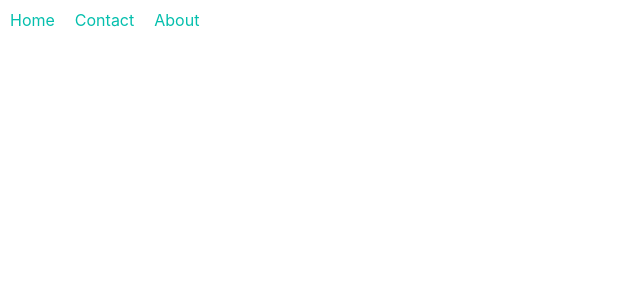
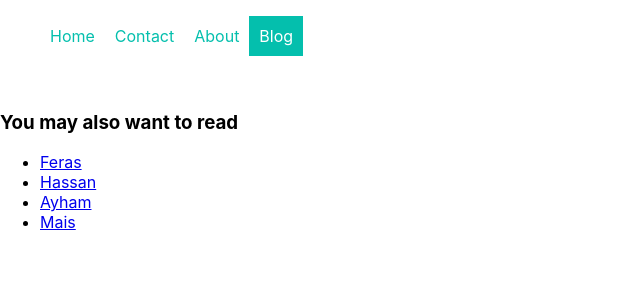
Before and after one commit to abdulkadir-muwakked/routing, a React (Create React App) app: page /blog/1 in a window 1280 px wide. Shown: the top 300 px of the page, without its empty margins (0-640 px from the left). Built offline with nearby package versions, Linux system fonts and the light colour scheme; no server answers.

Commit message:
Single Post and NavLink

```diff
--- a/src/App.js
+++ b/src/App.js
@@ -3,7 +3,7 @@ import Home from "./pages/home/Home";
 import Contact from "./pages/contact/Contact";
 import About from "./pages/about/About";
 import Nav from "./components/nav/Nav";
-import Person from "./pages/about/person/Person";
+import Post from "./pages/post/Post";
 
 function App() {
   return (
@@ -13,7 +13,7 @@ function App() {
         <Route path="/" element={<Home />} />
         <Route path="/contact" element={<Contact />} />
         <Route path="/about" element={<About />} />
-        <Route path='/blog/:slug' element={<Person />} />
+        <Route path='/blog/:slug' element={<Post />} />
       </Routes>
     </>
   );
--- a/src/components/nav/Nav.css
+++ b/src/components/nav/Nav.css
@@ -1,6 +1,10 @@
-nav a {
+menu a {
     display: inline-block;
     padding: 10px;
     color: #04bfad;
     text-decoration: none;
 }
+menu a.current {
+    background-color: #04bfad;
+    color: #FFF;
+}
--- a/src/components/nav/Nav.js
+++ b/src/components/nav/Nav.js
@@ -1,13 +1,35 @@
 import './Nav.css'
-import { Link } from 'react-router-dom'
+import { NavLink } from 'react-router-dom'
 
 const Nav = () => {
+    const links = [
+        {
+            target: '/',
+            text: 'Home'
+        },
+        {
+            target: '/contact',
+            text: 'Contact'
+        },
+        {
+            target: '/about',
+            text: 'About'
+        },
+        {
+            target: '/blog',
+            text: 'Blog'
+        }
+    ]
     return (
-        <nav>
-            <Link to="/" className='test'>Home</Link>
-            <Link to="/contact">Contact</Link>
-            <Link to="/about">About</Link>
-        </nav>
+        <menu>
+            {links.map((link, i) => {
+                return (
+                    <NavLink key={i} to={link.target} className={({isActive}) => {
+                        return isActive ? 'current' : ''
+                    }}>{link.text}</NavLink>
+                )
+            })}
+        </menu>
     )
 }
 
--- /dev/null
+++ b/src/components/postsList/PostsList.js
@@ -0,0 +1,22 @@
+import { Link } from "react-router-dom"
+
+const PostsList = () => {
+    return (
+        <ul>
+            <li>
+                <Link to='/blog/experience-the-effects-of-miraculous-stones'>Feras</Link>
+            </li>
+            <li>
+                <Link to='/blog/2020-trends-in-health-tourism'>Hassan</Link>
+            </li>
+            <li>
+                <Link to='/blog/opened-the-doors-of-the-damascus-spa-center'>Ayham</Link>
+            </li>
+            <li>
+                <Link to='/blog/how-to-become-a-good-vlogger'>Mais</Link>
+            </li>
+        </ul>
+    )
+}
+
+export default PostsList
--- a/src/pages/about/About.js
+++ b/src/pages/about/About.js
@@ -1,23 +1,10 @@
-import { Link } from "react-router-dom"
+import PostsList from "../../components/postsList/PostsList"
 
 const About = () => {
     return (
         <div>
             <h1>Our hard working employees</h1>
-            <ul>
-                <li>
-                    <Link to='/blog/experience-the-effects-of-miraculous-stones'>Feras</Link>
-                </li>
-                <li>
-                    <Link to='/blog/2020-trends-in-health-tourism'>Hassan</Link>
-                </li>
-                <li>
-                    <Link to='/blog/opened-the-doors-of-the-damascus-spa-center'>Ayham</Link>
-                </li>
-                <li>
-                    <Link to='/blog/how-to-become-a-good-vlogger'>Mais</Link>
-                </li>
-            </ul>
+            <PostsList />
         </div>
     )
 }
--- a/src/pages/about/person/Person.js
+++ b/src/pages/post/Post.js
@@ -1,7 +1,8 @@
 import { useEffect, useState } from "react"
 import { useParams } from "react-router-dom"
+import PostsList from "../../components/postsList/PostsList"
 
-const Person = () => {
+const Post = () => {
     const { slug } = useParams()
     const [post, setPost] = useState({})
 
@@ -13,13 +14,16 @@ const Person = () => {
                 })
             })
             .catch()
-    }, [])
+    }, [slug])
 
     return (
         <div>
             {post.title}
+            <img src={post.thumbnail} />
+            <h3>You may also want to read</h3>
+            <PostsList />
         </div>
     )
 }
 
-export default Person
+export default Post
```
